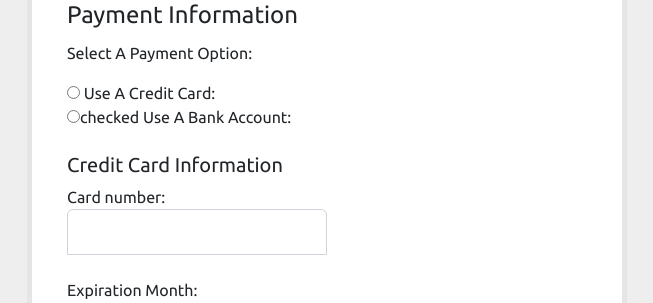
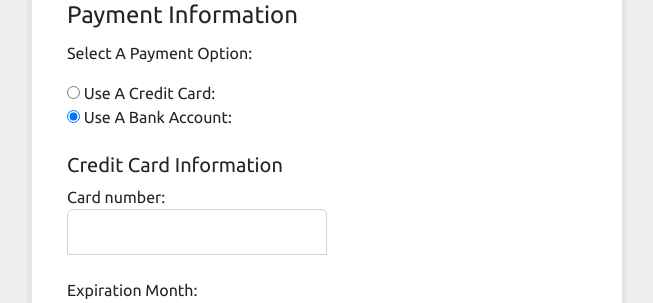
Before and after one commit to ZackPaz2023/CapstoneGroup, a Flask app: template templates/UserSettings.html in a window 1280 px wide. Shown: the part 1284-1587 px from the top of the page, without its empty margins (313-966 px from the left). Run offline with Flask 2, Linux system fonts and the light colour scheme; the template is opened without the code that fills it, so the values that code supplies are empty.

Commit message:
User setting fixed the check issue

```diff
--- a/templates/UserSettings.html
+++ b/templates/UserSettings.html
@@ -162,10 +162,10 @@
 
                     <p>Select A Payment Option:</p>
                     <div>
-                        <input type="radio" id="creditCard" name="paymentOptionToggle" value="creditCard">{{'checked' if isUsingCreditCard else ''}}</input>
+                        <input type="radio" id="creditCard" name="paymentOptionToggle" value="creditCard" {{'checked' if isUsingCreditCard else ''}}></input>
                             <label for="creditCard">Use A Credit Card: </label>
                         <br>
-                        <input type="radio" id="bankInfo" name="paymentOptionToggle" value="bankInfo">{{'checked' if not isUsingCreditCard else ''}}</input>
+                        <input type="radio" id="bankInfo" name="paymentOptionToggle" value="bankInfo" {{'checked' if not isUsingCreditCard else ''}}></input>
                             <label for="bankInfo">Use A Bank Account: </label>
                     </div>
                     <br>
```
Also changed, not shown: static/panda.jpeg (added).
